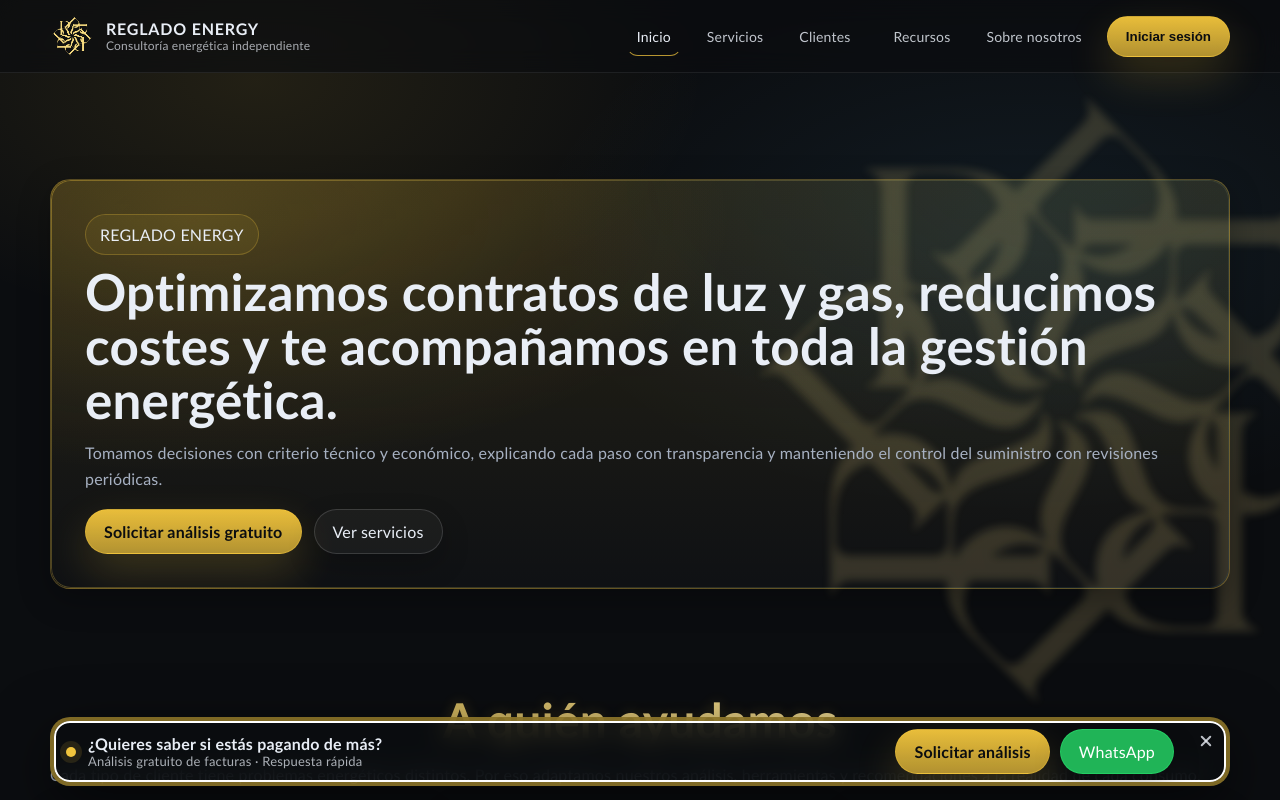
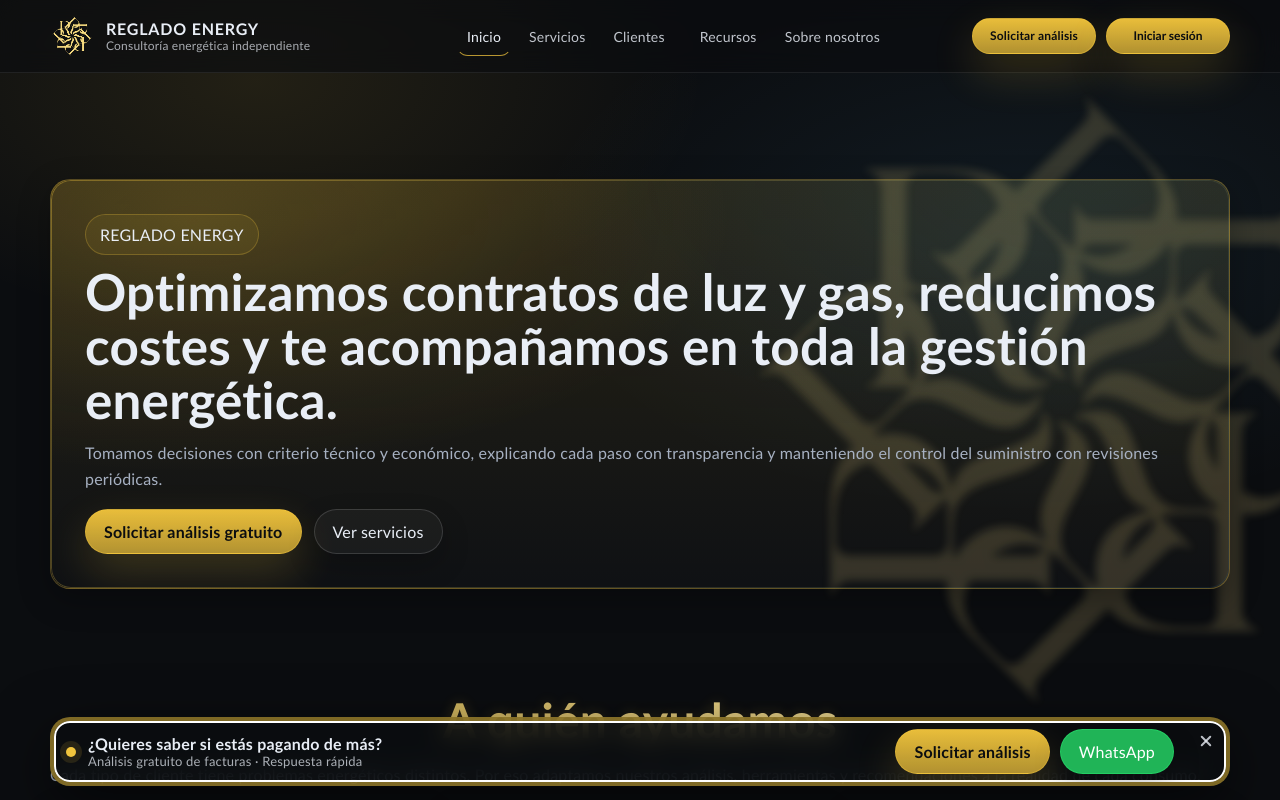
Before and after one commit to practicasreglado-wq/regladoEnergy, a Vue app: page /#/ in a window 1280 px wide. Shown: the top 800 px of the page. Built offline with nearby package versions, Linux system fonts and the light colour scheme.

Commit message:
Cambios en los botones

```diff
--- a/src/assets/styles.css
+++ b/src/assets/styles.css
@@ -264,6 +264,7 @@
   display: inline-flex;
   align-items: center;
   justify-content: center;
+  font-family: inherit;
   gap: 10px;
   padding: 12px 18px;
   border-radius: 999px;
--- a/src/components/SiteHeader.vue
+++ b/src/components/SiteHeader.vue
@@ -27,15 +27,18 @@
         </div>
         <router-link to="/recursos" class="nav-link">Recursos</router-link>
         <router-link to="/sobre-nosotros" class="nav-link">Sobre nosotros</router-link>
+        <div class="nav-actions">
+          <router-link to="/contacto" class="btn primary glow header-action analysis-action" v-glow>Solicitar análisis</router-link>
           <!-- login button replaces free analysis link -->
           <button
-          class="btn primary glow"
+            class="btn primary glow header-action"
             v-glow
             @click="showLogin = true"
             aria-label="Iniciar sesión"
           >
             Iniciar sesión
           </button>
+        </div>
       </nav>
 
       <button class="burger" @click="toggleMobileMenu" aria-label="Abrir menú">
@@ -71,10 +74,13 @@
         <router-link @click="closeMobileMenu" to="/recursos" class="m-link">Recursos</router-link>
         <router-link @click="closeMobileMenu" to="/sobre-nosotros" class="m-link">Sobre nosotros</router-link>
         <router-link @click="closeMobileMenu" to="/area-clientes" class="m-link">Área de clientes</router-link>
+        <router-link @click="closeMobileMenu" to="/contacto" class="btn primary glow mobile-action" v-glow>
+          Solicitar análisis
+        </router-link>
         <!-- mobile login button -->
         <button
           @click="(closeMobileMenu(), showLogin = true)"
-          class="btn primary glow" v-glow style="width:100%"
+          class="btn primary glow mobile-action" v-glow
         >
           Iniciar sesión
         </button>
@@ -151,7 +157,17 @@
 .brand-name{ font-weight: 800; letter-spacing: .8px; }
 .brand-sub{ font-size: 12px; color: rgba(233,238,246,.70); }
 /* Menú desktop */
-.nav{ display:flex; align-items:center; gap: 14px; }
+.nav{ display:flex; align-items:center; gap: 6px; }
+.nav-actions{ display: flex; align-items: center; gap: 10px; margin-left: 75px; }
+.header-action{
+  width: 124px;
+  height: 36px;
+  padding: 0 12px;
+  font-size: 12px;
+  line-height: 1;
+  white-space: nowrap;
+}
+.btn.primary{font-weight: 800;}
 .nav-link{ color: rgba(233,238,246,.82); font-size: 14px; padding: 10px 10px; border-radius: 12px; border: 1px solid transparent; }
 .nav-link:hover{ border-color: rgba(242,197,61,.25); background: rgba(255,255,255,.03); }
 /* Dropdown desktop de "Clientes" */
@@ -316,5 +332,12 @@
   background: rgba(242,197,61,.16);
 }
 /* Responsive: ocultar menú desktop y mostrar botón hamburguesa */
+.mobile-action{
+  width: 100%;
+  min-height: 38px;
+  padding: 8px 12px;
+  font-size: 13px;
+  border-radius: 12px;
+}
 @media (max-width: 980px){ .nav{ display:none; } .burger{ display:block; } }
 </style>
```
Lines whose indentation alone changed are shown as unchanged.
